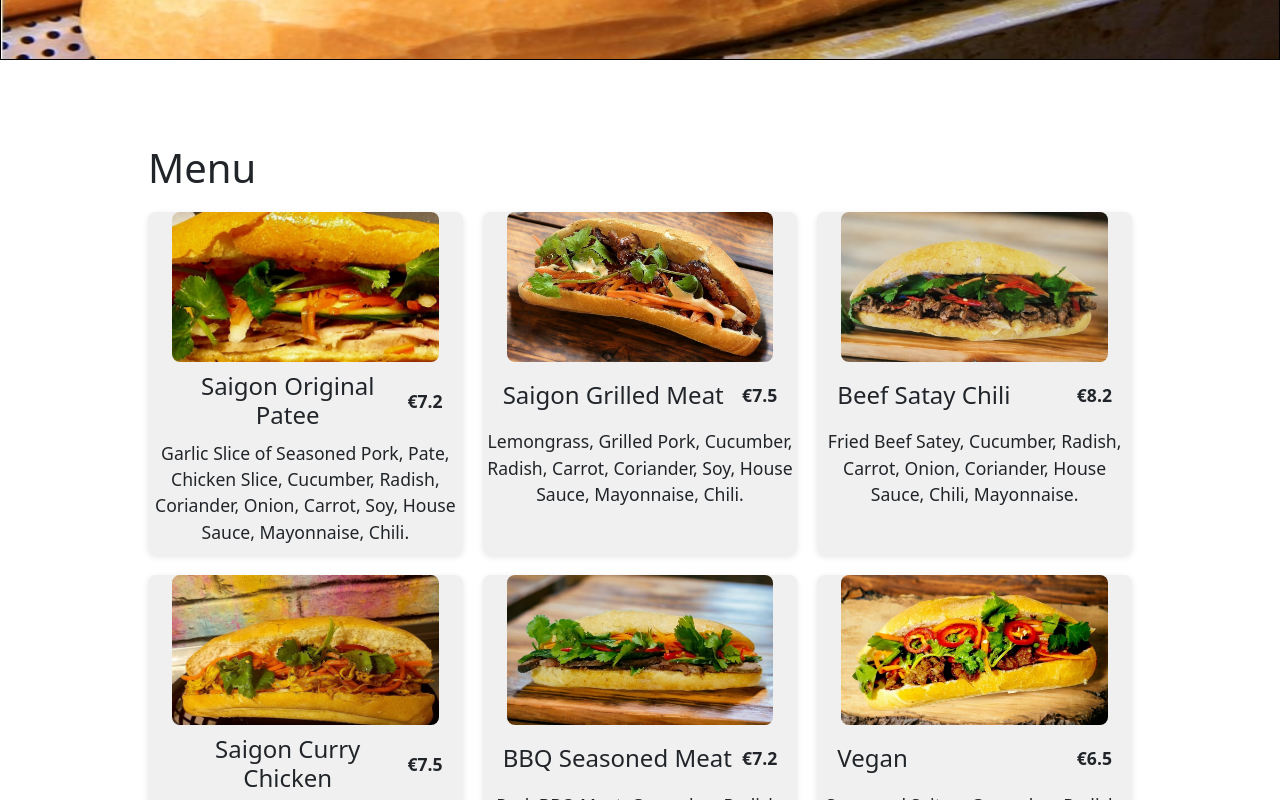
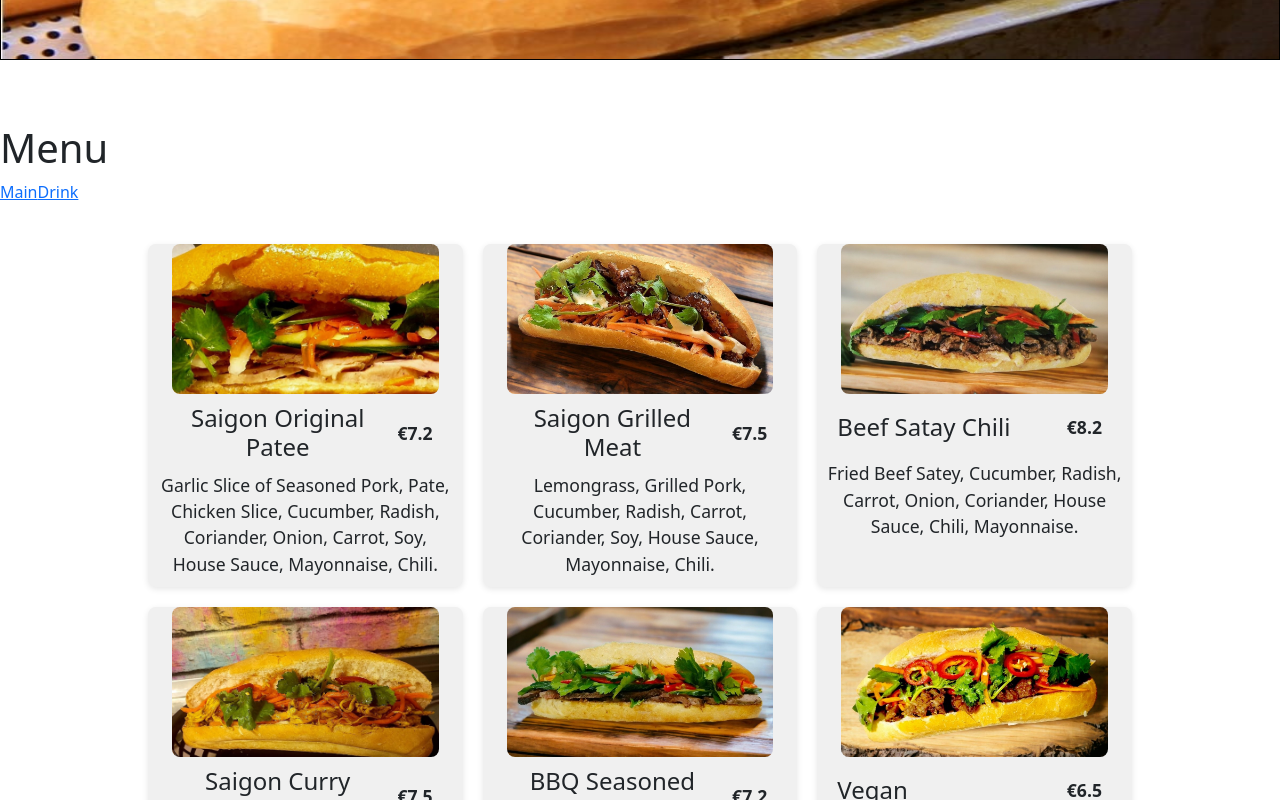
Before and after one commit to Kudoo39/ecommerce-app, a React (Vite) app: page /menu in a window 1280 px wide. Shown: the part 440-1240 px from the top of the page. Built offline with nearby package versions, Linux system fonts and the light colour scheme.

Commit message:
moving banhmi from menu to main section

```diff
--- /dev/null
+++ b/src/components/Menu/Main.css
@@ -0,0 +1,47 @@
+.main-menu-container {
+  padding: 20px;
+  width: 80%;
+  margin: 0 auto;
+}
+
+.main-menu {
+  display: grid;
+  grid-template-columns: repeat(3, 1fr);
+  gap: 20px;
+  margin-top: 20px;
+  text-align: center;
+}
+
+.main-menu-item {
+  background-color: #f0f0f0;
+  border-radius: 8px;
+  box-shadow: 0 2px 6px rgba(0, 0, 0, 0.1);
+}
+
+.main-menu-item img {
+  max-width: 100%;
+  height: 150px;
+  border-radius: 8px;
+  margin-bottom: 10px;
+}
+
+.main-menu-item h2 {
+  margin: 0;
+  font-size: 1.5rem;
+}
+
+.hstack {
+  display: flex;
+  justify-content: space-between;
+  align-items: center;
+  padding: 0 20px;
+}
+
+.hstack p {
+  font-weight: bold;
+}
+
+.main-menu-item p {
+  margin: 10px;
+  font-size: 1.1rem;
+}
--- /dev/null
+++ b/src/components/Menu/Main.jsx
@@ -0,0 +1,107 @@
+import React from "react";
+import "./Main.css";
+import img1 from "../../assets/patee.jpg";
+import img2 from "../../assets/grill.jpg";
+import img3 from "../../assets/beef.jpg";
+import img4 from "../../assets/kanacurry.jpg";
+import img5 from "../../assets/bbq.jpg";
+import img6 from "../../assets/vegan.jpg";
+import img7 from "../../assets/kanaleike.jpg";
+import img8 from "../../assets/grilled_chicken.jpg";
+import img9 from "../../assets/porkbelly.jpg";
+
+const menuItems = [
+  {
+    id: 1,
+    name: "Saigon Original Patee",
+    description:
+      "Garlic Slice of Seasoned Pork, Pate, Chicken Slice, Cucumber, Radish, Coriander, Onion, Carrot, Soy, House Sauce, Mayonnaise, Chili.",
+    price: "€7.2",
+    image: img1,
+  },
+  {
+    id: 2,
+    name: "Saigon Grilled Meat",
+    description:
+      "Lemongrass, Grilled Pork, Cucumber, Radish, Carrot, Coriander, Soy, House Sauce, Mayonnaise, Chili.",
+    price: "€7.5",
+    image: img2,
+  },
+  {
+    id: 3,
+    name: "Beef Satay Chili",
+    description:
+      "Fried Beef Satey, Cucumber, Radish, Carrot, Onion, Coriander, House Sauce, Chili, Mayonnaise.",
+    price: "€8.2",
+    image: img3,
+  },
+  {
+    id: 4,
+    name: "Saigon Curry Chicken",
+    description:
+      "Curry Chicken, Curry, Cucumber, Radish, Carrot, Soy, Onion, Chili, House Sauce, Coriander, Mayonnaise.",
+    price: "€7.5",
+    image: img4,
+  },
+  {
+    id: 5,
+    name: "BBQ Seasoned Meat",
+    description:
+      "Pork BBQ Meat, Cucumber, Radish, Carrot, Soy, Chili, Coriander, Onion, House Sauce, Mayonnaise.",
+    price: "€7.2",
+    image: img5,
+  },
+  {
+    id: 6,
+    name: "Vegan",
+    description:
+      "Seasoned Seitan, Cucumber, Radish, Carrot, Soy, Coriander, Onion, House Sauce, Chili, Mayonnaise.",
+    price: "€6.5",
+    image: img6,
+  },
+  {
+    id: 7,
+    name: "Chicken Cutlet",
+    description:
+      "Chicken, Pate, Cucumber, Radish, Carrot, Soy, Chili, Onion, Coriander, House Sauce, Mayonnaise.",
+    price: "€6.5",
+    image: img7,
+  },
+  {
+    id: 8,
+    name: "Saigon Grilled Chicken",
+    description:
+      "Grilled Chicken, Cucumber, Radish, Carrot, Soy, Chili, Coriander, Onion, House Sauce, Mayonnaise.",
+    price: "€7.5",
+    image: img8,
+  },
+  {
+    id: 9,
+    name: "Hot Pork Belly",
+    description:
+      "Roasted Pork Belly, Satay, Cucumber, Radish, Carrot, Soybean, Chili, Coriander, Onion, House Sauce, Mayonnaise.",
+    price: "€7.95",
+    image: img9,
+  },
+];
+
+const Main = () => {
+  return (
+    <div className="main-menu-container">
+      <div className="main-menu">
+        {menuItems.map((item) => (
+          <div className="main-menu-item" key={item.id}>
+            <img src={item.image} alt={item.name} />
+            <div class="hstack">
+              <h2>{item.name}</h2>
+              <p>{item.price}</p>
+            </div>
+            <p>{item.description}</p>
+          </div>
+        ))}
+      </div>
+    </div>
+  );
+};
+
+export default Main;
--- a/src/components/Menu/Menu.css
+++ /dev/null
@@ -1,47 +0,0 @@
-.menu-container {
-  padding: 20px;
-  width: 80%;
-  margin: 0 auto;
-}
-
-.menu {
-  display: grid;
-  grid-template-columns: repeat(3, 1fr);
-  gap: 20px;
-  margin-top: 20px;
-  text-align: center;
-}
-
-.menu-item {
-  background-color: #f0f0f0;
-  border-radius: 8px;
-  box-shadow: 0 2px 6px rgba(0, 0, 0, 0.1);
-}
-
-.menu-item img {
-  max-width: 100%;
-  height: 150px;
-  border-radius: 8px;
-  margin-bottom: 10px;
-}
-
-.menu-item h2 {
-  margin: 0;
-  font-size: 1.5rem;
-}
-
-.hstack {
-  display: flex;
-  justify-content: space-between;
-  align-items: center;
-  padding: 0 20px;
-}
-
-.hstack p {
-  font-weight: bold;
-}
-
-.menu-item p {
-  margin: 10px 0;
-  font-size: 1.1rem;
-}
--- a/src/components/Menu/Menu.jsx
+++ b/src/components/Menu/Menu.jsx
@@ -1,111 +1,22 @@
 import React from "react";
-import { BrowserRouter as Router, Route, Routes } from "react-router-dom";
-import "./Menu.css";
-import img1 from "../../assets/patee.jpg";
-import img2 from "../../assets/grill.jpg";
-import img3 from "../../assets/beef.jpg";
-import img4 from "../../assets/kanacurry.jpg";
-import img5 from "../../assets/bbq.jpg";
-import img6 from "../../assets/vegan.jpg";
-import img7 from "../../assets/kanaleike.jpg";
-import img8 from "../../assets/grilled_chicken.jpg";
-import img9 from "../../assets/porkbelly.jpg";
+import { BrowserRouter as Router, Route, Routes, Link } from "react-router-dom";
 import Drink from "./Drink";
-
-const menuItems = [
-  {
-    id: 1,
-    name: "Saigon Original Patee",
-    description:
-      "Garlic Slice of Seasoned Pork, Pate, Chicken Slice, Cucumber, Radish, Coriander, Onion, Carrot, Soy, House Sauce, Mayonnaise, Chili.",
-    price: "€7.2",
-    image: img1,
-  },
-  {
-    id: 2,
-    name: "Saigon Grilled Meat",
-    description:
-      "Lemongrass, Grilled Pork, Cucumber, Radish, Carrot, Coriander, Soy, House Sauce, Mayonnaise, Chili.",
-    price: "€7.5",
-    image: img2,
-  },
-  {
-    id: 3,
-    name: "Beef Satay Chili",
-    description:
-      "Fried Beef Satey, Cucumber, Radish, Carrot, Onion, Coriander, House Sauce, Chili, Mayonnaise.",
-    price: "€8.2",
-    image: img3,
-  },
-  {
-    id: 4,
-    name: "Saigon Curry Chicken",
-    description:
-      "Curry Chicken, Curry, Cucumber, Radish, Carrot, Soy, Onion, Chili, House Sauce, Coriander, Mayonnaise.",
-    price: "€7.5",
-    image: img4,
-  },
-  {
-    id: 5,
-    name: "BBQ Seasoned Meat",
-    description:
-      "Pork BBQ Meat, Cucumber, Radish, Carrot, Soy, Chili, Coriander, Onion, House Sauce, Mayonnaise.",
-    price: "€7.2",
-    image: img5,
-  },
-  {
-    id: 6,
-    name: "Vegan",
-    description:
-      "Seasoned Seitan, Cucumber, Radish, Carrot, Soy, Coriander, Onion, House Sauce, Chili, Mayonnaise.",
-    price: "€6.5",
-    image: img6,
-  },
-  {
-    id: 7,
-    name: "Chicken Cutlet",
-    description:
-      "Chicken, Pate, Cucumber, Radish, Carrot, Soy, Chili, Onion, Coriander, House Sauce, Mayonnaise.",
-    price: "€6.5",
-    image: img7,
-  },
-  {
-    id: 8,
-    name: "Saigon Grilled Chicken",
-    description:
-      "Grilled Chicken, Cucumber, Radish, Carrot, Soy, Chili, Coriander, Onion, House Sauce, Mayonnaise.",
-    price: "€7.5",
-    image: img8,
-  },
-  {
-    id: 9,
-    name: "Hot Pork Belly",
-    description:
-      "Roasted Pork Belly, Satay, Cucumber, Radish, Carrot, Soybean, Chili, Coriander, Onion, House Sauce, Mayonnaise.",
-    price: "€7.95",
-    image: img9,
-  },
-];
+import Main from "./Main";
 
 const Menu = () => {
   return (
     <div className="menu-container">
       <h1>Menu</h1>
-      <Routes>
-        <Route path="/menu" element={<Menu />} />
-        <Route path="/menu/drink" element={<Drink />} />
-      </Routes>
+      <div className="menu-nav">
+        <Link to="/menu">Main</Link>
+        <Link to="/menu/drink">Drink</Link>
+      </div>
+
       <div className="menu">
-        {menuItems.map((item) => (
-          <div className="menu-item" key={item.id}>
-            <img src={item.image} alt={item.name} />
-            <div class="hstack">
-              <h2>{item.name}</h2>
-              <p>{item.price}</p>
-            </div>
-            <p>{item.description}</p>
-          </div>
-        ))}
+        <Routes>
+          <Route path="" element={<Main />} />
+          <Route path="/drink" element={<Drink />} />
+        </Routes>
       </div>
     </div>
   );
--- a/src/components/Nav/Nav.jsx
+++ b/src/components/Nav/Nav.jsx
@@ -8,8 +8,8 @@ const Nav = () => {
       <ul className="nav-list">
         <Link to="/restaurant-app">Home</Link>
         <Link to="/menu">Menu</Link>
-        <a href="">About</a>
-        <a href="">Contact</a>
+        <Link to="/restaurant-app">About</Link>
+        <Link to="/restaurant-app">Contact</Link>
       </ul>
     </nav>
   );
```
